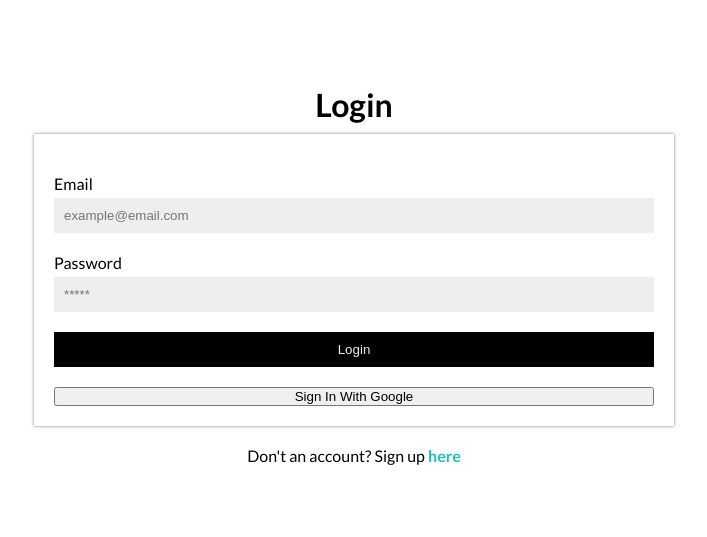
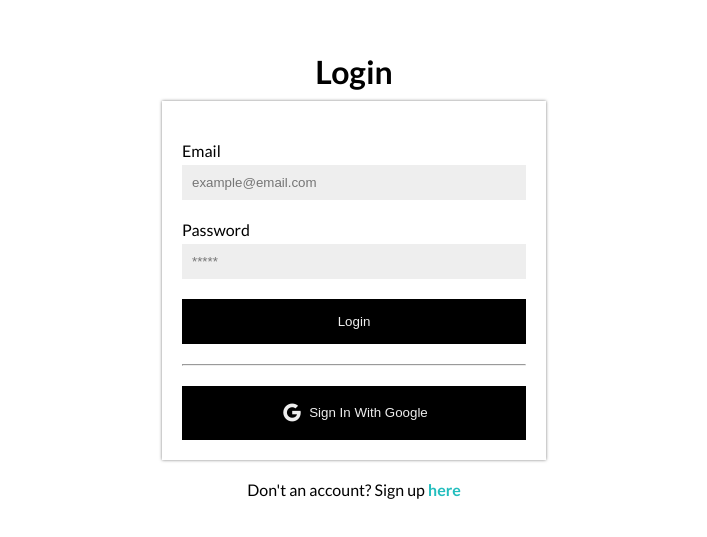
Before and after one commit to MHendriF/online-store-app, a Next.js app: page /auth/login in a window 1280 px wide. Shown: the part 125-662 px from the top of the page, without its empty margins (286-993 px from the left). Built offline with nearby package versions, Linux system fonts and the light colour scheme.

Commit message:
feat: login with google

```diff
--- a/src/components/views/auth/Login/Login.module.scss
+++ b/src/components/views/auth/Login/Login.module.scss
@@ -14,9 +14,9 @@
     margin-bottom: 10px;
   }
   &__form {
-    width: 50%;
+    width: 30%;
     padding: 20px;
-    box-shadow: 0 0 3px rgba($color: #000, $alpha: 0.5);
+    box-shadow: 0 0 3px rgba(0, 0, 0, 0.5);
     margin-bottom: 20px;
     &__item {
       display: flex;
@@ -34,8 +34,29 @@
       background-color: #000;
       color: #eee;
       width: 100%;
-      padding: 10px;
+      padding: 15px;
       border: none;
+    }
+    &__devider {
+      margin-top: 20px;
+      margin-bottom: 20px;
+    }
+    &__other {
+      width: 100%;
+      &__button {
+        background-color: #000;
+        color: #eee;
+        width: 100%;
+        padding: 15px;
+        border: none;
+        display: flex;
+        justify-content: center;
+        align-items: center;
+        gap: 5px;
+        i {
+          font-size: 24px;
+        }
+      }
     }
     &__google {
       width: 100%;
--- a/src/components/views/auth/Login/index.tsx
+++ b/src/components/views/auth/Login/index.tsx
@@ -78,6 +78,8 @@ export default function LoginView() {
             {isLoading ? "Loading..." : "Login"}
           </button>
         </form>
+        <hr className={styles.login__form__devider} />
+        <div className={styles.login__form__other}>
           <button
             onClick={() =>
               signIn("google", {
@@ -85,10 +87,11 @@ export default function LoginView() {
                 redirect: false,
               })
             }
-          className={styles.login__form__google}
+            className={styles.login__form__other__button}
           >
-          Sign In With Google
+            <i className="bx bxl-google"></i>Sign In With Google
           </button>
+        </div>
       </div>
       <p className={styles.login__link}>
         Don{"'"}t an account? Sign up <Link href="/auth/register">here</Link>
--- a/src/components/views/auth/Register/Register.module.scss
+++ b/src/components/views/auth/Register/Register.module.scss
@@ -14,7 +14,7 @@
     margin-bottom: 10px;
   }
   &__form {
-    width: 50%;
+    width: 30%;
     padding: 20px;
     box-shadow: 0 0 3px rgba(0, 0, 0, 0.5);
     margin-bottom: 20px;
--- a/src/lib/firebase/service.ts
+++ b/src/lib/firebase/service.ts
@@ -86,13 +86,13 @@ export async function signInWithGoogle(userData: any, callback: any) {
     where("email", "==", userData.email)
   );
   const snapshot = await getDocs(q);
-  const data: any = snapshot.docs.map((doc) => ({
+  const user: any = snapshot.docs.map((doc) => ({
     id: doc.id,
     ...doc.data(),
   }));
-  if (data.length > 0) {
-    userData.role = data[0].role;
-    await updateDoc(doc(firestore, "users", data[0].id), userData)
+  if (user.length > 0) {
+    userData.role = user[0].role;
+    await updateDoc(doc(firestore, "users", user[0].id), userData)
       .then(() => {
         callback({
           status: true,
--- a/src/pages/_app.tsx
+++ b/src/pages/_app.tsx
@@ -2,6 +2,7 @@ import AppShell from "@/components/layouts/AppShell";
 import "@/styles/globals.css";
 import { SessionProvider } from "next-auth/react";
 import type { AppProps } from "next/app";
+import Head from "next/head";
 
 export default function App({
   Component,
@@ -9,6 +10,12 @@ export default function App({
 }: AppProps) {
   return (
     <SessionProvider session={session}>
+      <Head>
+        <link
+          href="https://unpkg.com/boxicons@2.1.4/css/boxicons.min.css"
+          rel="stylesheet"
+        />
+      </Head>
       <AppShell>
         <Component {...pageProps} />
       </AppShell>
```
Lines whose indentation alone changed are shown as unchanged.
